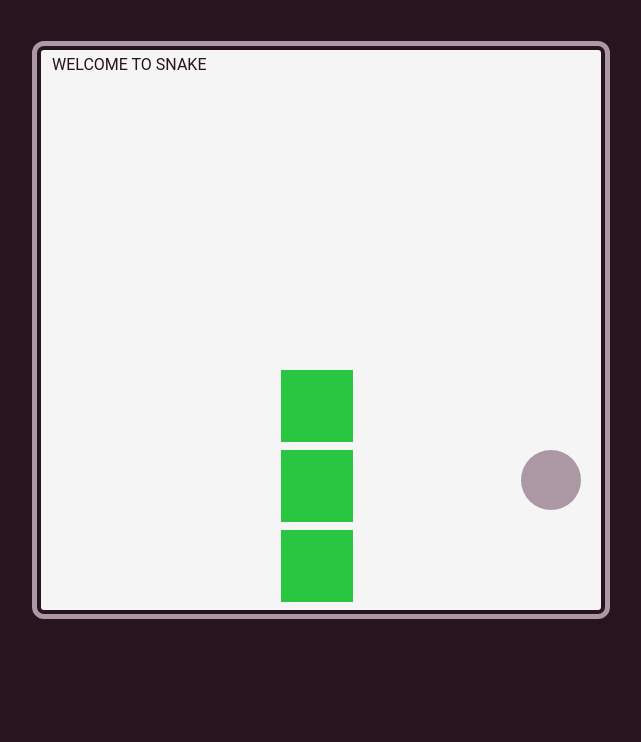
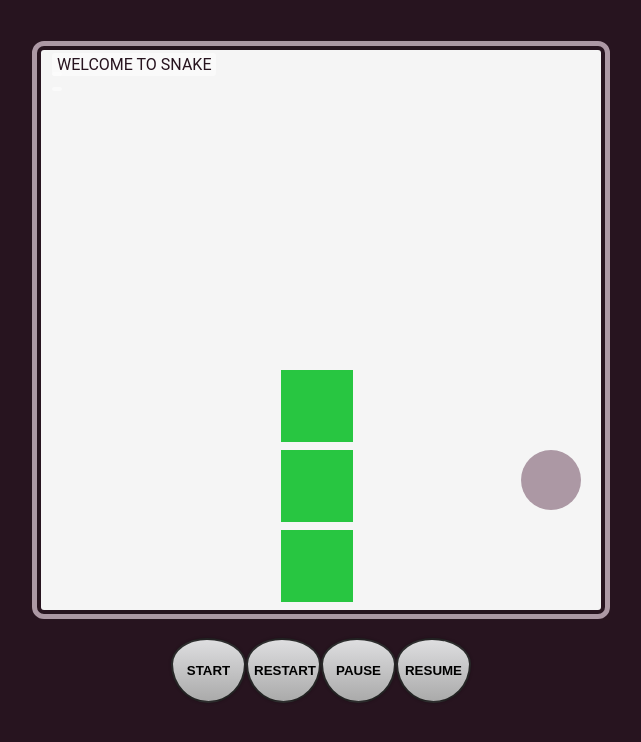
Before and after one commit to justinhaubrich/Snake, a website built with webpack: page assets/index.html in a window 1280 px wide. Shown: the whole page, without its empty margins (319-960 px from the left). Built offline with nearby package versions, Linux system fonts and the light colour scheme.

Commit message:
feature: gui

```diff
--- a/assets/index.html
+++ b/assets/index.html
@@ -8,10 +8,12 @@
 </head>
 <body>
     <div id="grid_wrapper">
-        <div id="grid" width="350" height="350"></div>
         <div id="message">Welcome to Snake</div>
         <div id="score"></div>
         <div id="highscore"></div>
+        <div id="grid" width="350" height="350">
+        </div>
     </div>
+    <div id="gui"></div>
 </body>
 </html>
--- a/assets/js/api.js
+++ b/assets/js/api.js
@@ -170,8 +170,10 @@ var Snake = /** @class */ (function () {
     return Snake;
 }());
 exports.api = {
-    initGame: function (grid, constants, store) {
+    initGame: function (grid, constants, store, gui) {
         var _a, _b, _c, _d, _e, _f;
+        if (gui)
+            gui.setup(_this.api);
         _this.api.constants = constants;
         console.log("initiating", _this, store);
         (_a = _this === null || _this === void 0 ? void 0 : _this.api) === null || _a === void 0 ? void 0 : _a.store = store;
@@ -186,6 +188,7 @@ exports.api = {
         var highScore = localStorage.getItem("highScore");
         if (highScore) {
             document.getElementById("highscore").innerHTML = "High Score: ".concat(highScore);
+            _this.api.store.highScore = highScore;
         }
     },
     getBoardState: function () {
@@ -243,7 +246,8 @@ exports.api = {
         this.store.gameOver = false;
         document.querySelector("#score").innerHTML = "Score: ".concat(this.store.score);
         document.querySelector("#message").innerHTML = "Good luck!";
-        this.start();
+        // this.start()
+        this.store.pause = true;
     },
     mainLoop: function () {
         // check if game is over
@@ -251,6 +255,9 @@ exports.api = {
         _this.api.store.snake.changingDirection = false;
         if (_this.api.store.pause)
             return;
+        // if score > 20 then increase speed
+        if (_this.api.store.score > 20)
+            _this.api.setDifficulty("hard");
         if (!_this.api.store.gameOver) {
             setTimeout(function () {
                 _this.api.store.snake.move(_this.api);
@@ -305,7 +312,7 @@ exports.api = {
             grid.removeChild(grid.firstChild);
         }
         // set up the grid
-        this.initGame(grid, this.constants, this.store);
+        this.initGame.call({ api: exports.api }, grid, this.constants, this.store);
     },
     constants: null,
     store: null
--- /dev/null
+++ b/assets/js/gui.js
@@ -0,0 +1,36 @@
+"use strict";
+exports.__esModule = true;
+exports.gui = void 0;
+exports.gui = {
+    setup: function (api) {
+        console.log("setting up gui");
+        var gui = document.querySelector('#gui');
+        var button_grid = document.createElement('div');
+        button_grid.classList.add("button-grid");
+        gui.append(button_grid);
+        var start = document.createElement('button');
+        start.classList.add("big");
+        start.classList.add("button");
+        start.innerText = "Start";
+        start.onclick = function () { api.start(); };
+        button_grid.append(start);
+        var restart = document.createElement('button');
+        restart.classList.add("big");
+        restart.classList.add("button");
+        restart.innerText = "Restart";
+        restart.onclick = function () { api.restart(); };
+        button_grid.append(restart);
+        var pause = document.createElement('button');
+        pause.classList.add("big");
+        pause.classList.add("button");
+        pause.innerText = "Pause";
+        pause.onclick = function () { api.pause(); };
+        button_grid.append(pause);
+        var resume = document.createElement('button');
+        resume.classList.add("big");
+        resume.classList.add("button");
+        resume.innerText = "Resume";
+        resume.onclick = function () { api.start(); };
+        button_grid.append(resume);
+    }
+};
--- a/assets/js/main.js
+++ b/assets/js/main.js
@@ -2,9 +2,10 @@
 exports.__esModule = true;
 var constants_1 = require("./constants");
 var api_1 = require("./api");
+var gui_1 = require("./gui");
 var store_1 = require("./store");
 require("../styles/main.css");
 Object.defineProperty(window, 'api', { value: api_1.api, writable: true });
 var grid = document.getElementById('grid');
 console.log(constants_1.constants, 1, grid, api_1.api);
-api_1.api.initGame(grid, constants_1.constants, store_1.store);
+api_1.api.initGame(grid, constants_1.constants, store_1.store, gui_1.gui);
--- a/assets/styles/sass/main.sass
+++ b/assets/styles/sass/main.sass
@@ -25,12 +25,15 @@ body
             text-transform: uppercase
             position: absolute
             left: 15px
+            background-color: #fff7
+            border-radius: 3px
+            padding: 2px 5px
         #message
-            top: 5px
+            top: 3px
         #score
-            top: 20px
+            top: 22px
         #highscore
-            top: 35px
+            top: 37px
     #grid.grid-class
         display: flex
         flex-wrap: wrap
@@ -53,3 +56,27 @@ body
         width: 75%
         height: 75%
         border-radius: 50%
+    #gui
+        .button-grid
+            display: flex
+            justify-content: center
+            margin-top: 25px
+            button.button.big:hover
+                background: $mid-color
+            button.button.big
+                z-index: 10
+                cursor: pointer
+                --y: -5px
+                content: ""
+                display: block
+                width: 75px
+                height: 65px
+                font-weight: bold
+                text-transform: uppercase
+                background: #dedee0
+                background-image: linear-gradient(#dedee0, #aaa)
+                border-radius: 50%
+                border: 2px solid #000c
+                box-shadow: 0 0 3px #0004
+                border-radius: 48% 52% 50% 50% / 40% 40% 60% 60%
+                transform: translateY(var(--y, 0)) rotate(var(--rotation, 0))
--- a/assets/ts/api.ts
+++ b/assets/ts/api.ts
@@ -179,7 +179,8 @@ class Snake {
 }
 
 export const api: Api = {
-    initGame: (grid: HTMLElement, constants: Object, store: Store) => {
+    initGame: (grid: HTMLElement, constants: Object, store: Store, gui: any) => {
+        if (gui) gui.setup(this.api)
         this.api.constants = constants
         console.log(`initiating`, this, store)
         this?.api?.store = store
@@ -194,6 +195,7 @@ export const api: Api = {
         const highScore = localStorage.getItem(`highScore`)
         if (highScore) {
             document.getElementById(`highscore`).innerHTML = `High Score: ${highScore}`
+            this.api.store.highScore = highScore
         }
     },
     getBoardState: () => {
@@ -252,13 +254,17 @@ export const api: Api = {
         this.store.gameOver = false
         document.querySelector(`#score`).innerHTML = `Score: ${this.store.score}`
         document.querySelector(`#message`).innerHTML = `Good luck!`
-        this.start()
+        // this.start()
+        this.store.pause = true
     },
     mainLoop: () => {
         // check if game is over
         console.log(`main loop`)
         this.api.store.snake.changingDirection = false
         if (this.api.store.pause) return
+        // if score > 20 then increase speed
+        if (this.api.store.score > 20)
+            this.api.setDifficulty(`hard`)
         if (!this.api.store.gameOver) {
             setTimeout(() => {
                 this.api.store.snake.move(this.api)
@@ -313,7 +319,7 @@ export const api: Api = {
             grid.removeChild(grid.firstChild)
         }
         // set up the grid
-        this.initGame(grid, this.constants, this.store)
+        this.initGame.call({api},grid, this.constants, this.store)
 
     },
     constants: null,
--- /dev/null
+++ b/assets/ts/gui.ts
@@ -0,0 +1,39 @@
+export const gui = {
+    setup(api) {
+        console.log(`setting up gui`)
+        let gui = document.querySelector('#gui')
+        const button_grid = document.createElement('div')
+        button_grid.classList.add(`button-grid`)
+        gui.append(button_grid)
+
+        const start= document.createElement('button')
+        start.classList.add(`big`)
+        start.classList.add(`button`)
+        start.innerText = `Start`
+        start.onclick = () => { api.start() }
+        button_grid.append(start)
+
+        const restart= document.createElement('button')
+        restart.classList.add(`big`)
+        restart.classList.add(`button`)
+        restart.innerText = `Restart`
+        restart.onclick = () => { api.restart() }
+        button_grid.append(restart)
+
+        const pause= document.createElement('button')
+        pause.classList.add(`big`)
+        pause.classList.add(`button`)
+        pause.innerText = `Pause`
+        pause.onclick = () => { api.pause() }
+        button_grid.append(pause)
+
+        const resume= document.createElement('button')
+        resume.classList.add(`big`)
+        resume.classList.add(`button`)
+        resume.innerText = `Resume`
+        resume.onclick = () => { api.start() }
+        button_grid.append(resume)
+
+
+    }
+}
--- a/assets/ts/main.ts
+++ b/assets/ts/main.ts
@@ -1,5 +1,6 @@
 import { constants } from './constants';
 import { api } from './api';
+import { gui } from './gui';
 import { store } from './store';
 import '../styles/main.css'
 
@@ -7,4 +8,4 @@ Object.defineProperty(window, 'api', { value: api, writable: true })
 let grid: HTMLElement = document.getElementById('grid')
 console.log(constants, 1, grid, api)
 
-api.initGame(grid, constants, store)
+api.initGame(grid, constants, store, gui)
--- a/assets/ts/types.ts
+++ b/assets/ts/types.ts
@@ -24,6 +24,7 @@ export interface Store {
     gridSize: number;
     tileSize: number;
     interval: number;
+    highscore?: number;
     gameOver: Boolean;
     pause: Boolean;
 }
```
Also changed, not shown: assets/styles/main.css, 1 other file.
